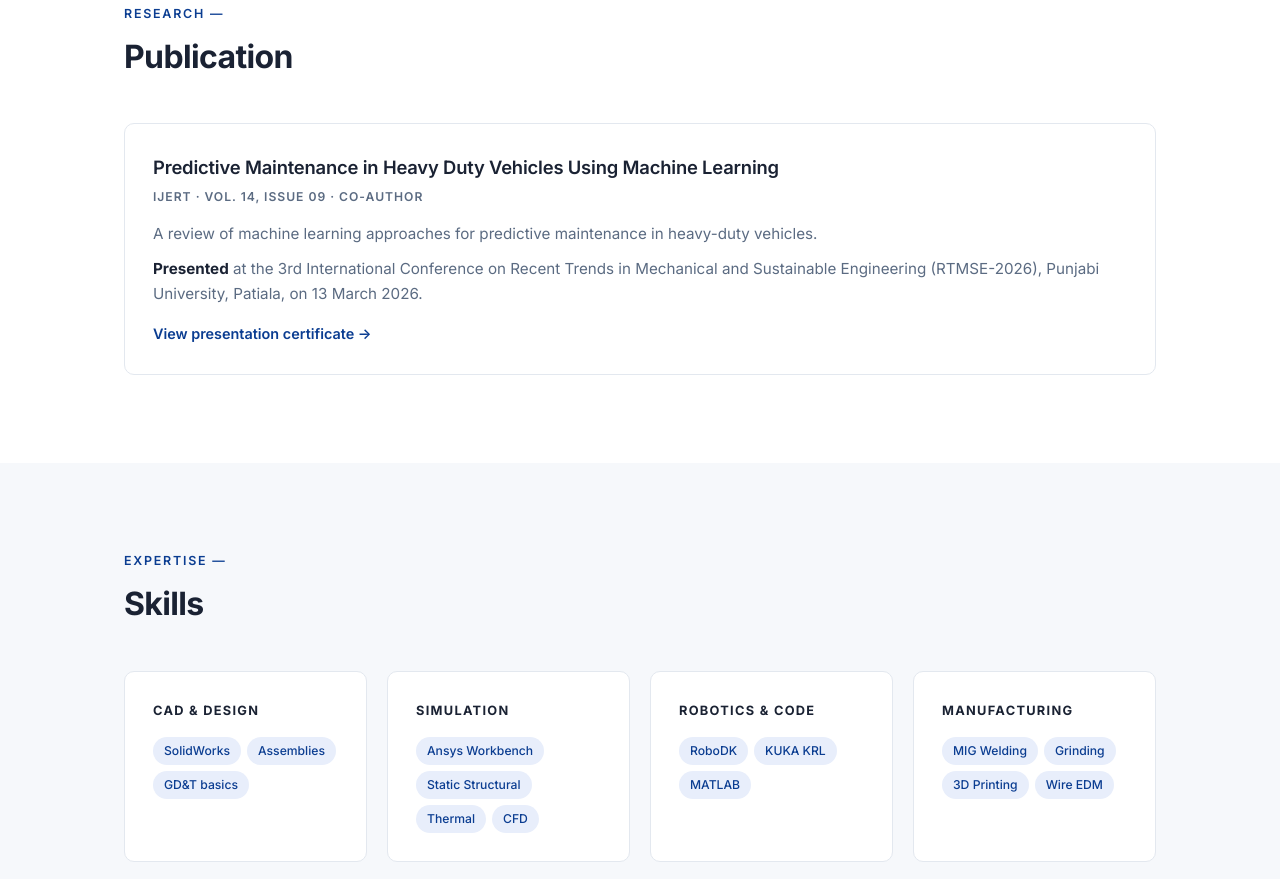
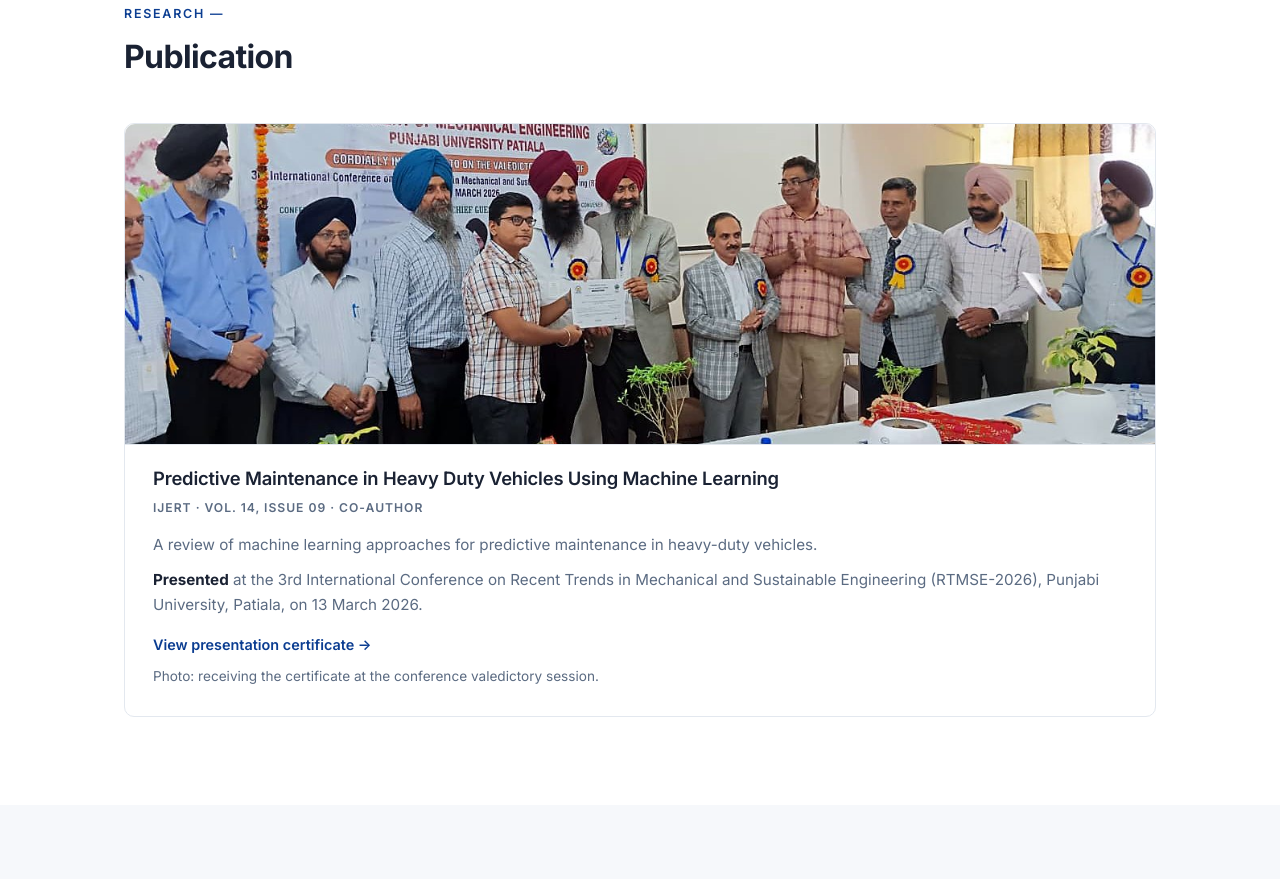
Before and after one commit to DivyamSingla09/DivyamSingla09.github.io, a plain HTML site: page index.html in a window 1280 px wide. Shown: the part 3760-4639 px from the top of the page. Drawn offline with Linux system fonts and the light colour scheme.

Commit message:
Add RTMSE certificate photo to publication
Co-Authored-By: Claude Opus 5.5 <noreply@anthropic.com>
Claude-Session: https://claude.ai/code/session_01TQ5tCzHBVEJt3wT4h9LdZB

```diff
--- a/index.html
+++ b/index.html
@@ -242,11 +242,13 @@
 <section id="publication" class="wrap reveal">
   <div class="sec-head"><span class="num">Research</span><h2>Publication</h2></div>
   <div class="card">
+    <a class="thumb" href="assets/conf-cert.jpg" target="_blank" rel="noopener"><img src="assets/conf-award.jpg" alt="Receiving the paper presentation certificate at the RTMSE-2026 valedictory session" style="height:320px;object-position:center 40%"></a>
     <h3>Predictive Maintenance in Heavy Duty Vehicles Using Machine Learning</h3>
     <div class="meta">IJERT · VOL. 14, ISSUE 09 · CO-AUTHOR</div>
     <p>A review of machine learning approaches for predictive maintenance in heavy-duty vehicles.</p>
     <p style="margin-top:10px"><b style="color:var(--text)">Presented</b> at the 3rd International Conference on Recent Trends in Mechanical and Sustainable Engineering (RTMSE-2026), Punjabi University, Patiala, on 13 March 2026.</p>
     <a class="more" href="assets/conf-cert.jpg" target="_blank" rel="noopener">View presentation certificate →</a>
+    <p style="margin-top:8px;font-size:.85rem">Photo: receiving the certificate at the conference valedictory session.</p>
   </div>
 </section>
 
```
Also changed, not shown: assets/conf-award.jpg (added).
